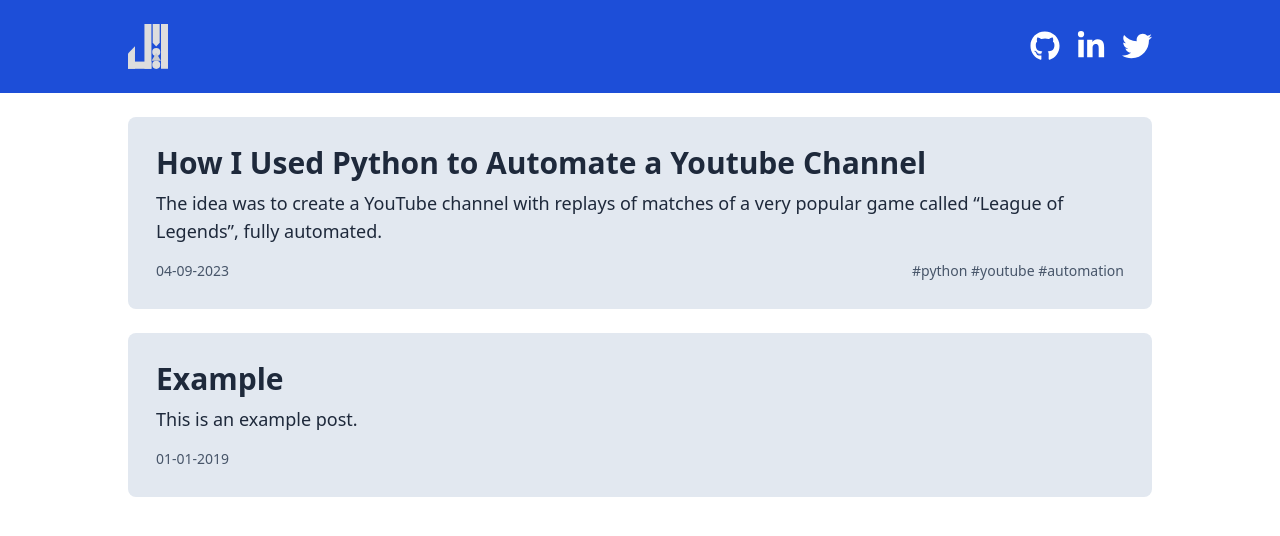
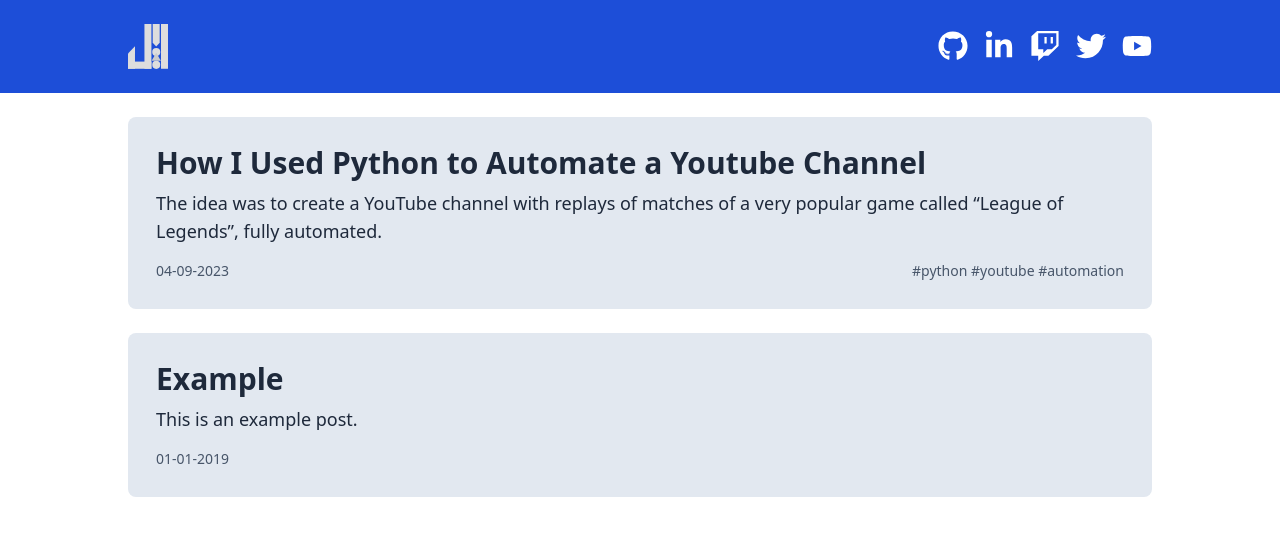
Before and after one commit to joaomaranhao/blog, a Next.js app: page / in a window 1280 px wide. Shown: the top 536 px of the page. Built offline with nearby package versions, Linux system fonts and the light colour scheme.

Commit message:
refacotr: add yt and twitch links to nav

```diff
--- a/src/components/Navbar.tsx
+++ b/src/components/Navbar.tsx
@@ -1,5 +1,11 @@
 import Image from "next/image";
-import { FaGithub, FaLinkedinIn, FaTwitter } from "react-icons/fa";
+import {
+  FaGithub,
+  FaLinkedinIn,
+  FaTwitch,
+  FaTwitter,
+  FaYoutube,
+} from "react-icons/fa";
 
 export const Navbar = () => {
   return (
@@ -30,10 +36,22 @@ export const Navbar = () => {
             <FaLinkedinIn size={30} />
           </a>
           <a
-            className="hover:scale-110 ease-out duration-300 text-white"
+            className="mr-4 hover:scale-110 ease-out duration-300 text-white"
+            href="https://twitch.tv/joaofmaranhao"
+          >
+            <FaTwitch size={30} />
+          </a>
+          <a
+            className="mr-4 hover:scale-110 ease-out duration-300 text-white"
             href="https://www.twitter.com/joaofmaranhao"
           >
             <FaTwitter size={30} />
+          </a>
+          <a
+            className="hover:scale-110 ease-out duration-300 text-white"
+            href="https://www.youtube.com/@joaofmaranhao"
+          >
+            <FaYoutube size={30} />
           </a>
         </div>
       </div>
```
